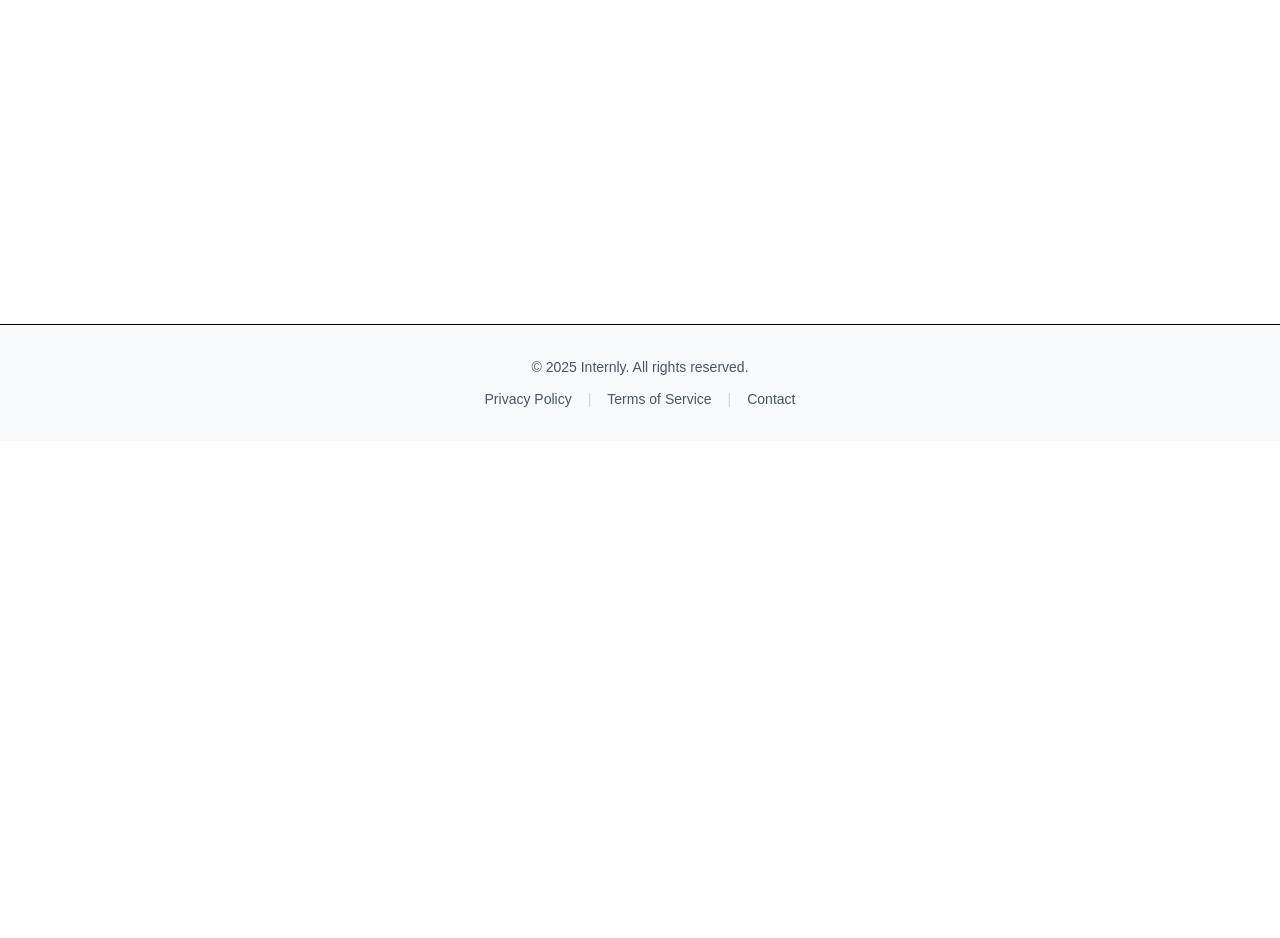
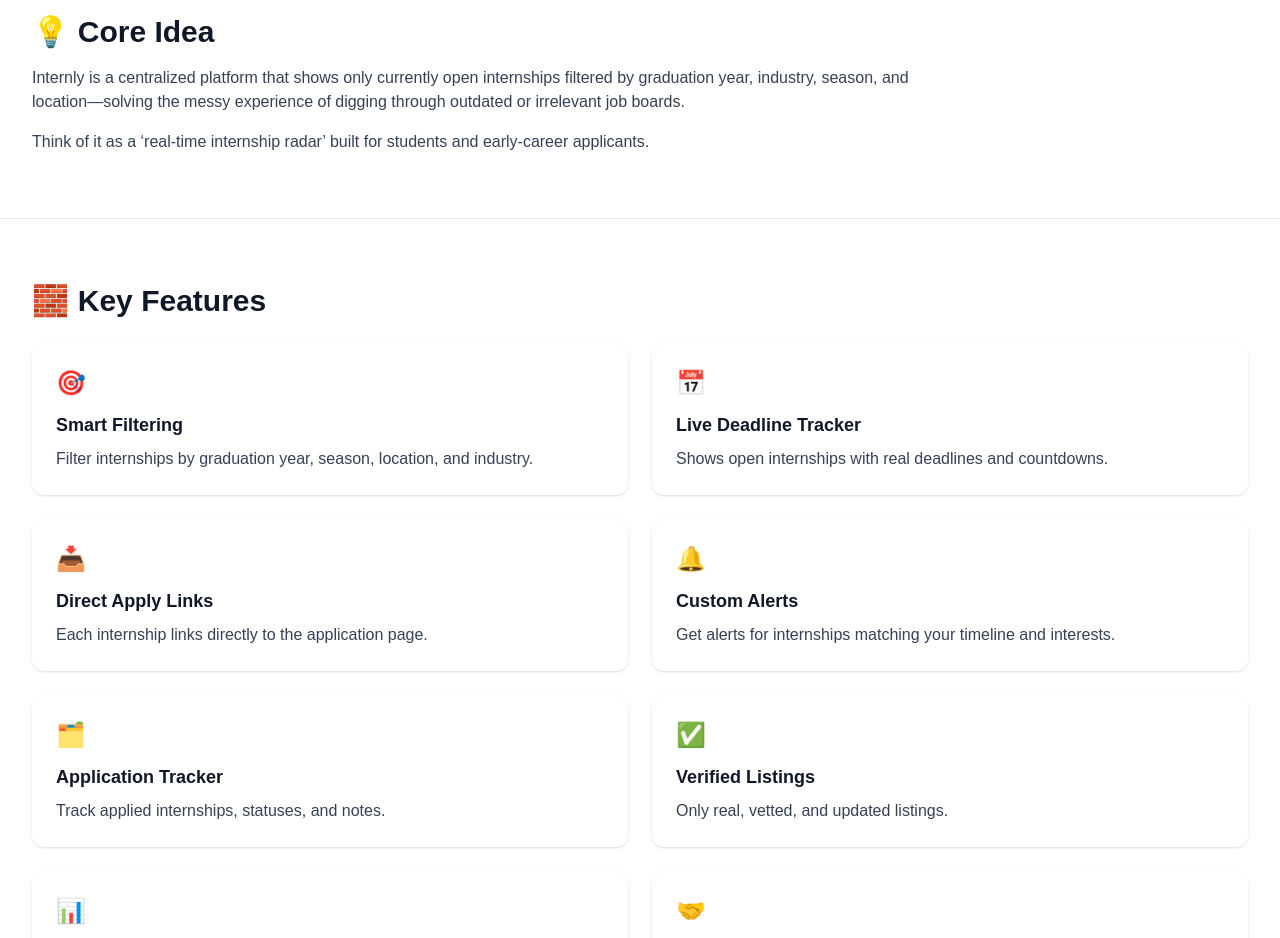
Before and after one commit to xily/xily, a Next.js app: page /about in a window 1280 px wide. Before the commit this address had no page. Shown: the part 540-1478 px from the top of the page. Before the commit the page ends 981 px from the top, so only its background shows below. Built offline with nearby package versions, Linux system fonts and the light colour scheme.

Commit message:
feat(about): build About page with all sections (Mission, Core Idea, Features, Roadmap, etc)

```diff
--- /dev/null
+++ b/src/app/about/page.tsx
@@ -0,0 +1,120 @@
+import React from 'react';
+
+export default function AboutPage(): JSX.Element {
+
+  return (
+    <div className="flex flex-col">
+      {/* Header Section */}
+      <section className="border-b border-gray-200">
+        <div className="mx-auto max-w-7xl px-8 py-16">
+          <h1 className="mb-2 text-3xl font-bold text-gray-900">About Internly</h1>
+          <p className="text-gray-700">A modern, clean platform built to make internships simple.</p>
+        </div>
+      </section>
+
+      {/* Mission Statement Section */}
+      <section className="border-b border-gray-200">
+        <div className="mx-auto max-w-7xl px-8 py-16">
+          <h2 className="mb-4 text-3xl font-bold text-gray-900">🧭 Mission Statement</h2>
+          <p className="max-w-3xl text-gray-700">
+            Our mission is to centralize and streamline early-career opportunity access, starting with internships built for the class of tomorrow.
+          </p>
+        </div>
+      </section>
+
+      {/* Core Idea Section */}
+      <section className="border-b border-gray-200">
+        <div className="mx-auto max-w-7xl px-8 py-16">
+          <h2 className="mb-4 text-3xl font-bold text-gray-900">💡 Core Idea</h2>
+          <div className="max-w-4xl text-gray-700">
+            <p>
+              Internly is a centralized platform that shows only currently open internships filtered by graduation year, industry, season, and location—solving the messy experience of digging through outdated or irrelevant job boards.
+            </p>
+            <p className="mt-4">
+              Think of it as a ‘real-time internship radar’ built for students and early-career applicants.
+            </p>
+          </div>
+        </div>
+      </section>
+
+      {/* Key Features Section */}
+      <section className="border-b border-gray-200">
+        <div className="mx-auto max-w-7xl px-8 py-16">
+          <h2 className="mb-6 text-3xl font-bold text-gray-900">🧱 Key Features</h2>
+          <div className="grid gap-6 md:grid-cols-2">
+            {[
+              { icon: '🎯', title: 'Smart Filtering', desc: 'Filter internships by graduation year, season, location, and industry.' },
+              { icon: '📅', title: 'Live Deadline Tracker', desc: 'Shows open internships with real deadlines and countdowns.' },
+              { icon: '📥', title: 'Direct Apply Links', desc: 'Each internship links directly to the application page.' },
+              { icon: '🔔', title: 'Custom Alerts', desc: 'Get alerts for internships matching your timeline and interests.' },
+              { icon: '🗂️', title: 'Application Tracker', desc: 'Track applied internships, statuses, and notes.' },
+              { icon: '✅', title: 'Verified Listings', desc: 'Only real, vetted, and updated listings.' },
+              { icon: '📊', title: 'Dashboard View', desc: 'Visual dashboard to stay organized.' },
+              { icon: '🤝', title: 'Company Insights (future)', desc: 'Optional reviews, pay info, intern experiences.' },
+            ].map((f) => (
+              <div key={f.title} className="rounded-xl bg-white p-6 shadow">
+                <div className="text-2xl" aria-hidden>
+                  {f.icon}
+                </div>
+                <h3 className="mt-3 text-lg font-semibold text-gray-900">{f.title}</h3>
+                <p className="mt-2 text-gray-700">{f.desc}</p>
+              </div>
+            ))}
+          </div>
+        </div>
+      </section>
+
+      {/* Roadmap Section */}
+      <section className="border-b border-gray-200">
+        <div className="mx-auto max-w-7xl px-8 py-16">
+          <h2 className="mb-6 text-3xl font-bold text-gray-900">🪜 Phases / Roadmap</h2>
+          <div className="grid gap-6 md:grid-cols-3">
+            {[
+              {
+                title: 'Phase 1: MVP',
+                desc: 'Filters, curated listings, dashboard.',
+              },
+              {
+                title: 'Phase 2: Growth',
+                desc: 'Email notifications, more industries, autofill.',
+              },
+              {
+                title: 'Phase 3: Premium/Community',
+                desc: 'Reviews, resume tips, recruiter analytics.',
+              },
+            ].map((p) => (
+              <div key={p.title} className="rounded-xl bg-white p-6 shadow">
+                <h3 className="text-lg font-semibold text-gray-900">{p.title}</h3>
+                <p className="mt-2 text-gray-700">{p.desc}</p>
+              </div>
+            ))}
+          </div>
+        </div>
+      </section>
+
+      {/* Why Now Section */}
+      <section className="border-b border-gray-200">
+        <div className="mx-auto max-w-7xl px-8 py-16">
+          <h2 className="mb-4 text-3xl font-bold text-gray-900">🧠 Why Now?</h2>
+          <p className="max-w-4xl text-gray-700">
+            Students are frustrated with LinkedIn, Handshake, and Indeed—all bloated, outdated, or unfiltered. Recruiting seasons start earlier than ever. There’s no real-time, deadline-first, class-year-aware internship dashboard. Internly fills that gap.
+          </p>
+        </div>
+      </section>
+
+      {/* Ideal Users Section */}
+      <section>
+        <div className="mx-auto max-w-7xl px-8 py-16">
+          <h2 className="mb-4 text-3xl font-bold text-gray-900">🎯 Ideal Users</h2>
+          <ul className="list-disc space-y-2 pl-6 text-gray-700">
+            <li>College students (Sophomores & Juniors especially)</li>
+            <li>Bootcamp grads</li>
+            <li>Career centers & advisors</li>
+            <li>First-gen students</li>
+            <li>Recruiters (long-term B2B)</li>
+          </ul>
+        </div>
+      </section>
+    </div>
+  );
+}
```
